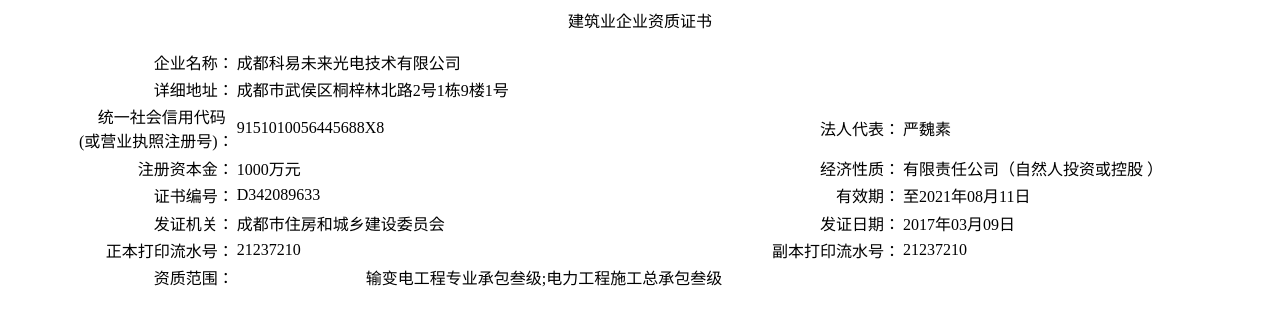
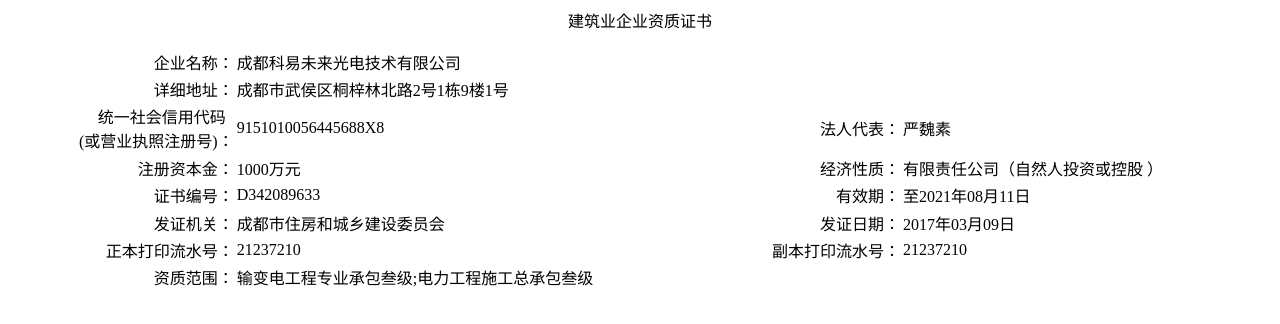
Before and after one commit to zhaoyanyu-g/My, a plain HTML site: page index.html in a window 1280 px wide. Drawn offline with Linux system fonts and the light colour scheme.

Commit message:
Update index.html

```diff
--- a/index.html
+++ b/index.html
@@ -119,7 +119,7 @@
 <span style="font-family:Calibri;font-size:10.5000pt;">
 </span></p></td>
 
-	<td valign="center" style="border:none;"><p class="MsoNormal" align="right" style="text-align:right;"><span style="font-family:宋体;font-size:12.0000pt;">
+	<td valign="center" style="border:none;"><p class="MsoNormal"><span style="font-family:宋体;font-size:12.0000pt;">
 		输变电工程专业承包叁级;电力工程施工总承包叁级
 			</span>
 
```
